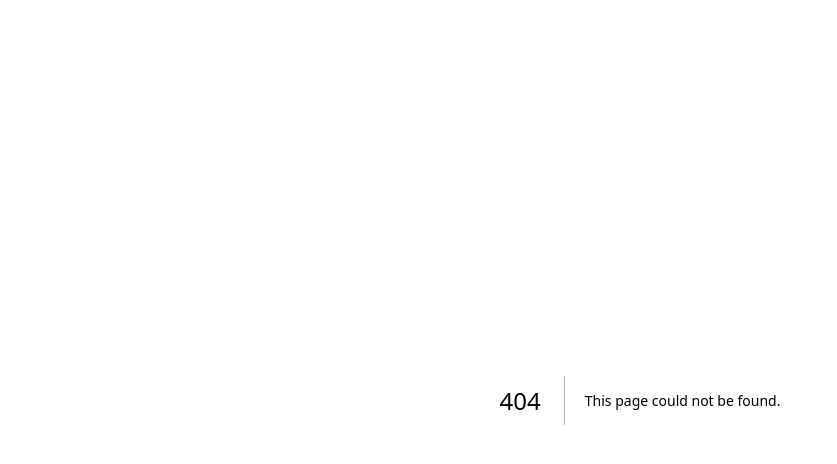
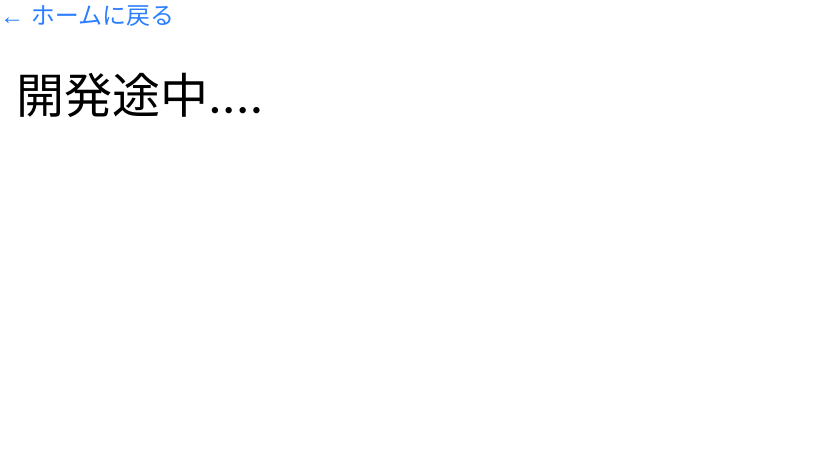
Before and after one commit to Reossann/my-universe, a Next.js app: page /pachinco in a window 1280 px wide. Before the commit this address had no page. Shown: the top 464 px of the page, without its empty margins (0-837 px from the left). Built offline with nearby package versions, Linux system fonts and the light colour scheme.

Commit message:
feat: パチンコ確率機アプリの枠を作成

```diff
--- /dev/null
+++ b/app/pachinco/page.tsx
@@ -0,0 +1,20 @@
+"use client";
+
+import Link from 'next/link'; // 忘れずに！
+import { useState } from 'react';
+import { useRouter } from 'next/navigation'; // ← 1. 追加！
+
+
+export default function P(){
+   return( <main>
+        <div className="mb-8">
+                <Link href="/" className="text-blue-500 hover:underline text-2xl">
+          ← ホームに戻る
+                </Link>
+            </div>
+        <h1 className='text-5xl center px-4 py-2'>
+            開発途中....
+        </h1>
+    </main>
+   )
+}
--- a/app/page.tsx
+++ b/app/page.tsx
@@ -3,8 +3,8 @@ import styles from "./page.module.css";
 
 const apps = [
   { id: "todo", name: "Todo List", path: "/todo", description: "タスク管理アプリ", color:"#ffe4e1"},
-{id: "todo_kari", name: "電卓", path: "/calc", description: "計算アプリ", color:"blue"},
-{id: "todo_tigauyo", name: "Todo List", path: "/todos", description: "タスク管理アプリ", color:"#928501"},
+{id: "calc", name: "電卓", path: "/calc", description: "計算アプリ", color:"blue"},
+{id: "pachinco", name: "パチンコ確率機", path: "/pachinco", description: "パチンコ確率アプリ", color:"red"},
 ]
 
 
```
